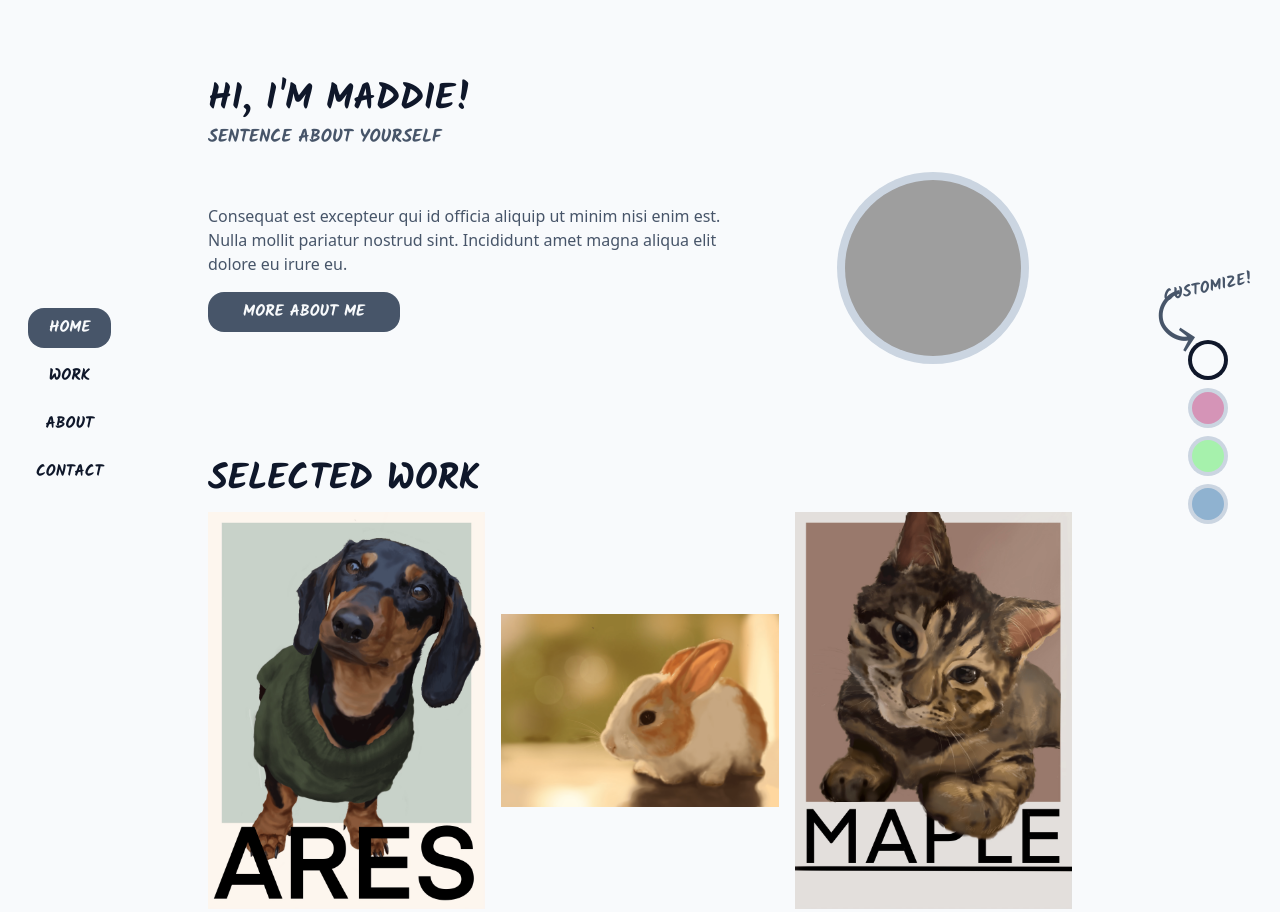
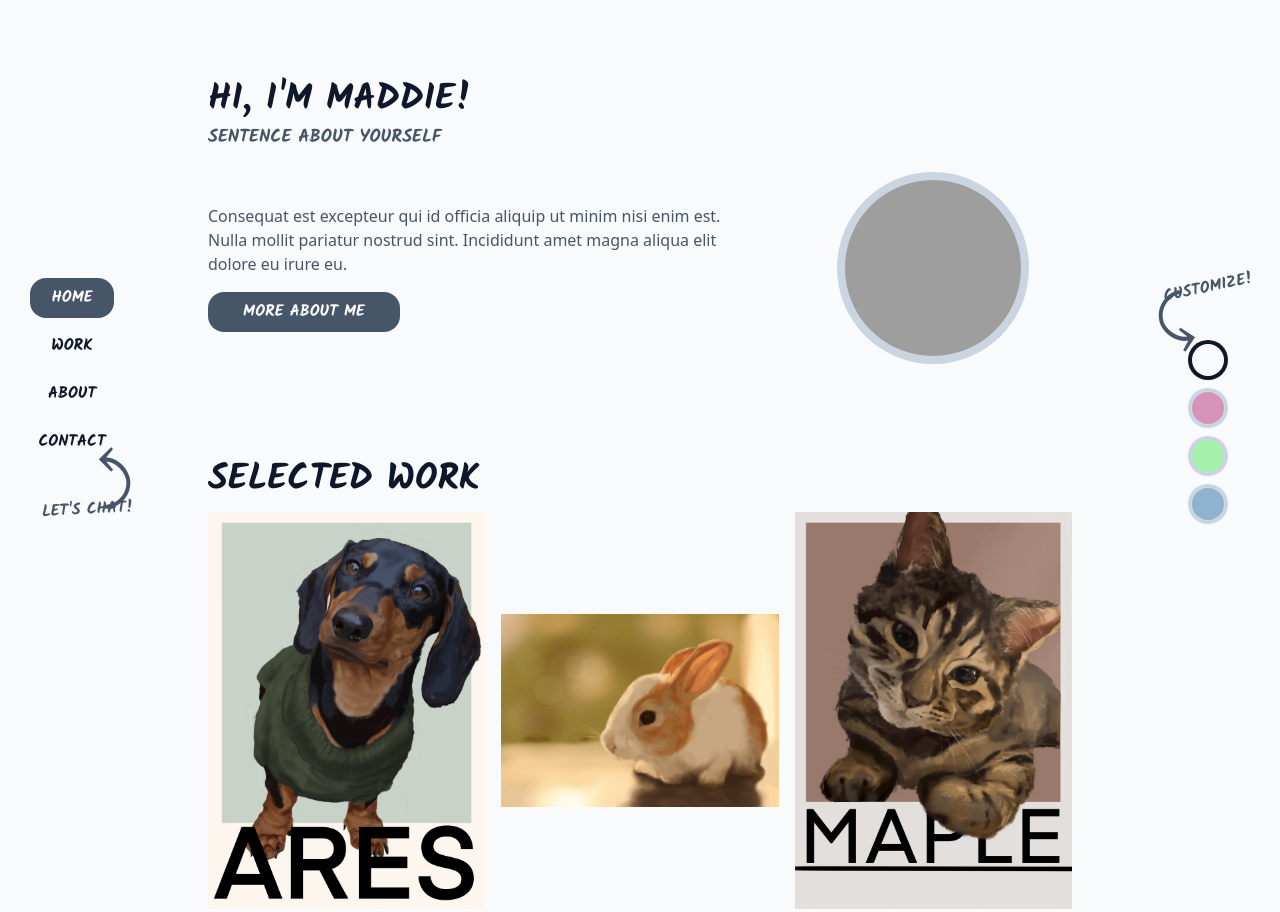
Before and after one commit to jbowwman8991/maddie_port, a website: page build/index.html in a window 1280 px wide. Shown: the top 912 px of the page. Drawn offline with Linux system fonts and the light colour scheme; grey boxes are pictures that could not be loaded.

Commit message:
adding lets chat

```diff
--- a/build/index.html
+++ b/build/index.html
@@ -11,8 +11,8 @@
     <script src="js/main.js" defer></script>
 </head>
 <body class="min-h-screen bg-slate-50">
-    <aside id="default-sidebar" class="fixed top-0 left-0 z-40 w-36 h-screen transition-transform -translate-x-full md:translate-x-0" aria-label="Sidebar">
-        <div class="h-full px-7 overflow-y-auto flex items-center">
+    <aside id="default-sidebar" class="fixed top-0 left-0 z-40 w-36 h-screen transition-transform -translate-x-full md:translate-x-0 flex items-center flex-col justify-center" aria-label="Sidebar">
+        <div class="max-h-full px-7 overflow-y-auto flex items-center">
             <ul class="space-y-2 font-bold font-kalam text-center">
                 <li>
                     <a href="#" class="flex items-center p-2 text-slate-50 bg-slate-600 rounded-2xl hover:bg-slate-300 hover:text-slate-900 group">
@@ -43,6 +43,10 @@
                     Button
                 </button> -->
             </ul>
+        </div>
+        <div class="-mr-8 -mt-2">
+            <div class="text-6xl text-slate-600 rotate-180">&#10553;</div>
+            <div class="font-kalam font-bold text-slate-600 -rotate-3 -mt-4">LET'S CHAT!</div>
         </div>
      </aside>
 
```
Also changed, not shown: build/css/style.css.
